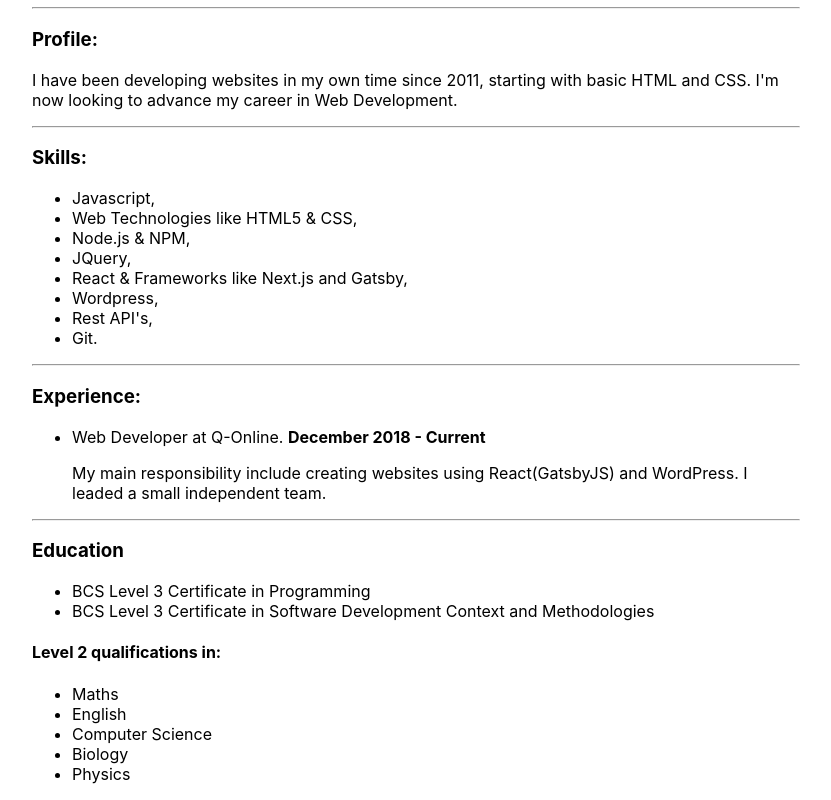
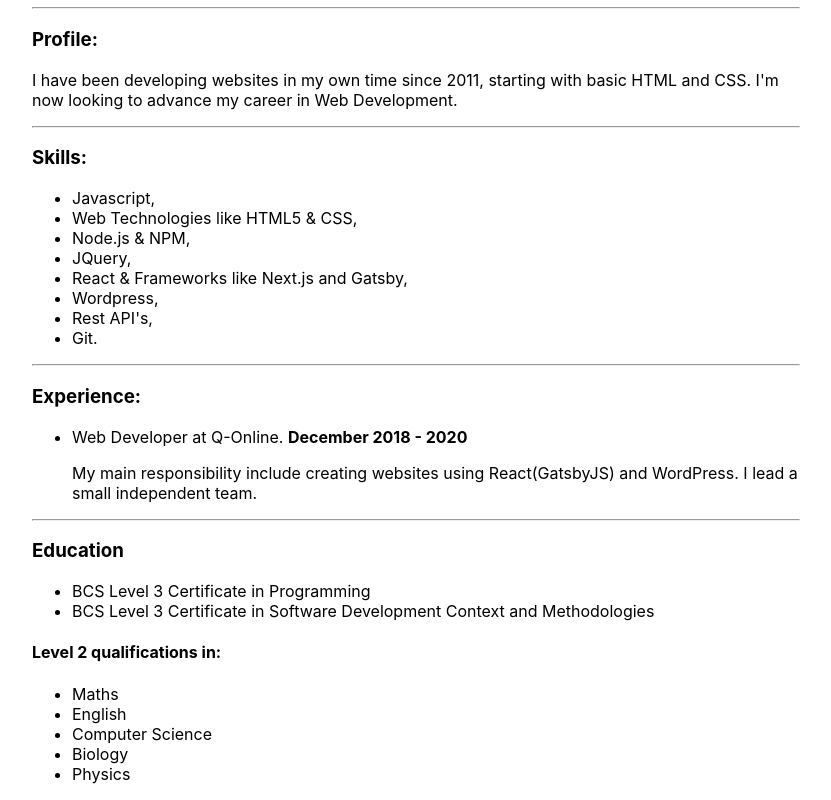
Before and after one commit to VadimAlexeev0/Personal-Website, a Next.js app: page /cv in a window 1280 px wide. Shown: the part 481-1281 px from the top of the page, without its empty margins (224-1055 px from the left). Built offline with nearby package versions, Linux system fonts and the light colour scheme.

Commit message:
Update cv.js

```diff
--- a/pages/cv.js
+++ b/pages/cv.js
@@ -73,12 +73,12 @@ class About extends React.Component {
 							<li>
 								<p>
 									Web Developer at Q-Online.{" "}
-									<b>December 2018 - Current</b>
+									<b>December 2018 - 2020</b>
 								</p>
 								<p>
 									My main responsibility include creating
 									websites using React(GatsbyJS) and
-									WordPress. I leaded a small independent
+									WordPress. I lead a small independent
 									team.
 								</p>
 							</li>
```
